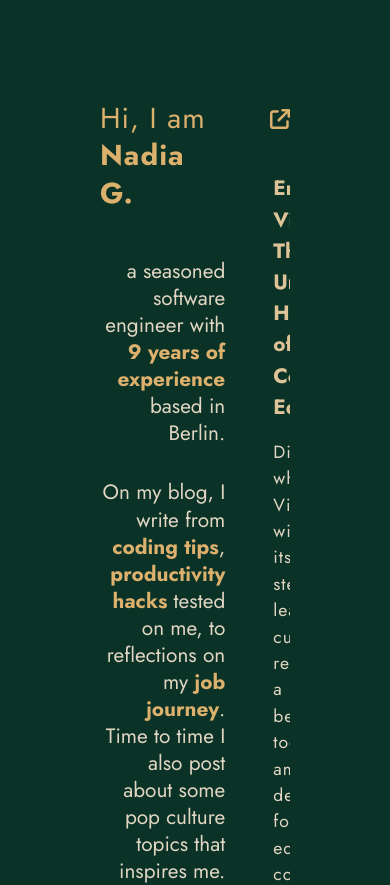
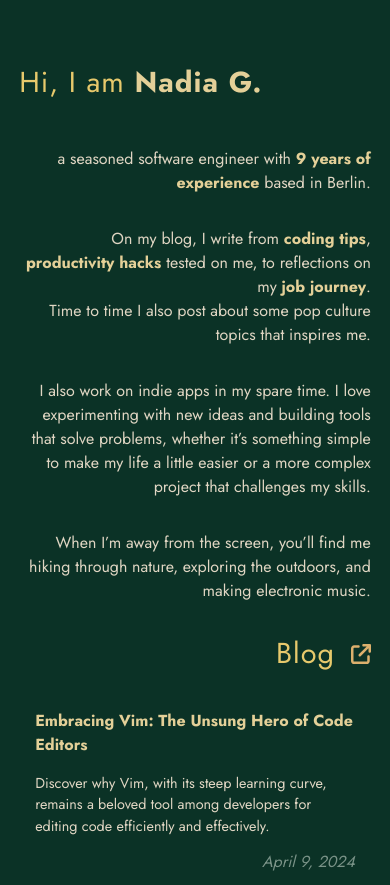
Before and after one commit to JackGarrus/nadyg-website, a Next.js app: page / in a window 390 px wide. Shown: the top 885 px of the page. Built offline with nearby package versions, Linux system fonts and the light colour scheme.

Commit message:
rough media queries

```diff
--- a/src/app/components/AboutSection.module.css
+++ b/src/app/components/AboutSection.module.css
@@ -1,3 +1,7 @@
+.container {
+  padding-right: 2rem;
+}
+
 .linksContainer {
   display: flex;
   align-items: center;
@@ -11,3 +15,9 @@
 a.link:hover {
   color: #249754;
 }
+
+@media (max-width: 600px) {
+  .container {
+    padding-right: 0;
+  }
+}
--- a/src/app/components/AboutSection.tsx
+++ b/src/app/components/AboutSection.tsx
@@ -9,7 +9,7 @@ import clsx from "clsx";
 
 export default function AboutSection() {
   return (
-    <div className={l.pr32}>
+    <div className={s.container}>
       <motion.h1
         initial={{ opacity: 0 }}
         animate={{ opacity: 1 }}
--- a/src/app/components/Posts.module.css
+++ b/src/app/components/Posts.module.css
@@ -53,13 +53,6 @@
   color: color-mix(in srgb, var(--accent) 50%, var(--normal) 50%);
 }
 
-.summary {
-  font-size: 1.1rem;
-  letter-spacing: 1px;
-  line-height: 1.5;
-  color: var(--normal);
-}
-
 .date {
   text-align: right;
   font-style: italic;
--- a/src/app/components/Section.module.css
+++ b/src/app/components/Section.module.css
@@ -14,3 +14,13 @@
   justify-content: space-between;
   height: 100%;
 }
+
+@media (max-width: 600px) {
+  .pageOuterContainer {
+    padding: 4rem 1.2rem;
+  }
+
+  .pageInnerContainer {
+    flex-direction: column;
+  }
+}
--- a/src/app/components/posts.tsx
+++ b/src/app/components/posts.tsx
@@ -22,7 +22,8 @@ export function BlogPosts() {
           <Link key={post.slug} href={`/blog/${post.slug}`}>
             <div className={s.container}>
               <p className={clsx(s.title, t.p)}>{post.metadata.title}</p>
-              <p className={s.summary}>{post.metadata.summary}</p>
+              <p className={t.summary}>{post.metadata.summary}</p>
+              <br />
               <p className={s.date}>
                 {formatDate(post.metadata.publishedAt, false)}
               </p>
--- a/src/app/style/globals.css
+++ b/src/app/style/globals.css
@@ -16,7 +16,7 @@
   --sh-comment: #cbc3c3; /* Lighter gray for comments */
 
   /* Typography */
-  --accent: #dcb06d;
+  --accent: #e7c96c;
   --normal: #e0d6c3;
   --dark-accent: #254f3b;
   --dark-shade: #0b3220;
--- a/src/app/style/typography.module.css
+++ b/src/app/style/typography.module.css
@@ -9,7 +9,7 @@
 .h2 strong,
 .h3 strong,
 .p strong {
-  color: var(--accent);
+  color: color-mix(in srgb, var(--accent) 50%, var(--normal) 50%);
 }
 
 .blogPostH1,
@@ -41,8 +41,16 @@
 }
 
 .p {
-  line-height: 1.3;
   font-size: 1.3rem;
+}
+
+.summary {
+  font-size: 1.1rem;
+}
+
+.summary,
+.p {
+  line-height: 1.5;
   color: var(--normal);
 }
 
@@ -77,3 +85,13 @@
 .blogPostH3 {
   font-size: 1.625rem;
 }
+
+@media (max-width: 600px) {
+  .p {
+    font-size: 1rem;
+  }
+
+  .summary {
+    font-size: 0.9rem;
+  }
+}
```
